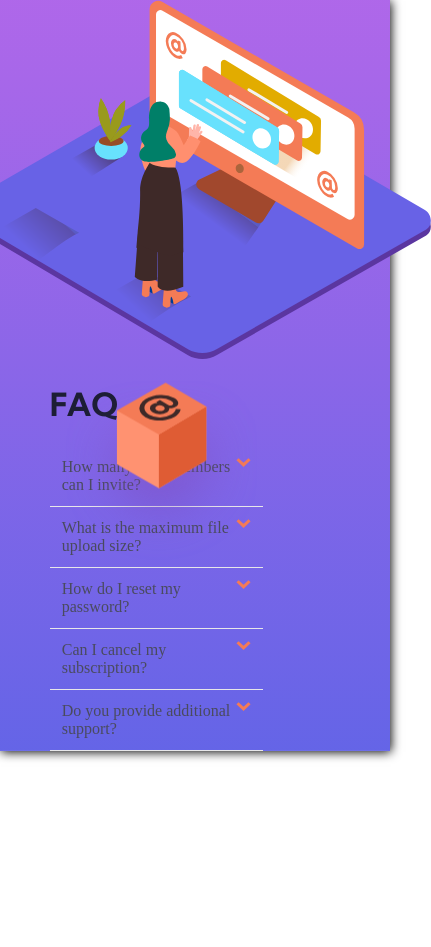
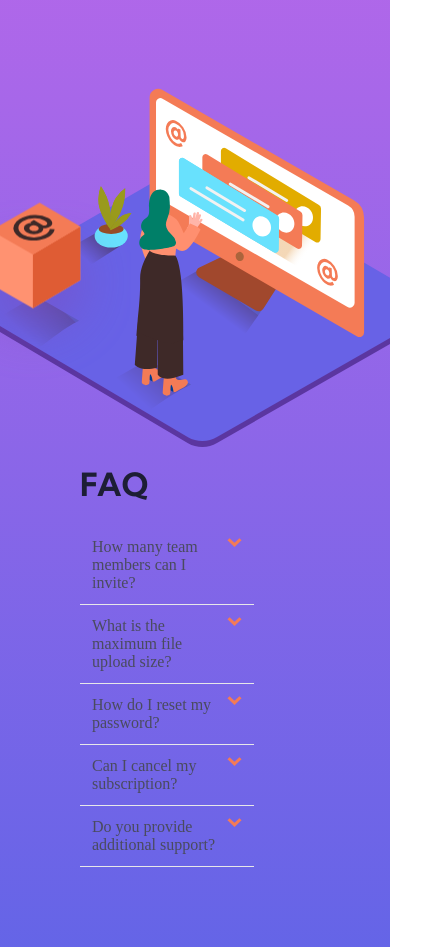
Before and after one commit to timegated/faq-accordion-react, a React app: page / in a window 390 px wide. Shown: the whole page, 431 px wide, since content can reach past the window. Before the commit the page ends 844 px from the top, so only its background shows below. Built offline with nearby package versions, Linux system fonts and the light colour scheme; the HTML template or start-up script is replaced by a standard one.

Commit message:
Feat: working with position to correclt style elements for desktop and mobile

```diff
--- a/src/components/Accordion/Accordion.js
+++ b/src/components/Accordion/Accordion.js
@@ -2,14 +2,14 @@ import React from 'react';
 import Slider from '../Slider/Slider';
 import womanDesktop from '../../images/illustration-woman-online-desktop.svg';
 import boxDesktop from '../../images/illustration-box-desktop.svg';
-import { AccordionContainer, FaqContainer, FaqTitle, ImgContainer, DesktopBox } from '../styled/styled';
+import { AccordionContainer, FaqContainer, FaqTitle, ImgContainer, WomanDesktop, DesktopBox } from '../styled/styled';
 
 const Accordion = () => {
   return (
     <AccordionContainer>
       <ImgContainer>
         <DesktopBox src={boxDesktop} alt="floating cube with at-icon"/>
-        <img src={womanDesktop} alt="woman accessing internet with desktop" srcSet=""/>
+        <WomanDesktop src={womanDesktop} alt="woman accessing internet with desktop" />
       </ImgContainer>
       <FaqContainer>
         <FaqTitle>FAQ</FaqTitle>
--- a/src/components/styled/styled.js
+++ b/src/components/styled/styled.js
@@ -10,34 +10,39 @@ const size = {
   laptopL: '1440px',
   desktop: '1920px',
   desktopL: '2560px'
-}
+};
 
 const device = {
   mobileS: `(min-width: ${size.mobileS})`,
   mobileM: `(min-width: ${size.mobileM})`,
   mobileL: `(min-width: ${size.mobileL})`,
   tablet: `(min-width: ${size.tablet})`,
-  laptop: `(min-width: ${size.laptop})`,
+  laptop: `(max-width: ${size.laptop})`,
   laptopL: `(min-width: ${size.laptopL})`,
   desktop: `(min-width: ${size.desktop})`,
   desktopL: `(min-width: ${size.desktopL})`,
-}
+};
+
 // App
 export const AccordionContainer = styled.div`
 display: flex;
 flex-direction: column;
+position: relative;
 align-items: center;
 box-shadow: 1px 1px 10px #000;
+padding: 5rem;
+overflow-x: hidden;
 
-@media (min-width: 768px) {
+@media ${device.laptopL} {
   flex-direction: row;
   background-color: #FFF;
   background-image: url(${backgroundDesktop});
-  background-size: left;
+  background-size: 50%;
   background-repeat: no-repeat;
-  background-position: -300px -100px;
-  width: 75rem;
-  height: 85vh;
+  background-position: -100px 50px;
+  width: 87%;
+  max-width: 920px;
+  min-width: 320px;
   border-radius: 30px;
   margin: 5rem auto;
 }
@@ -45,7 +50,6 @@ box-shadow: 1px 1px 10px #000;
 
 export const FaqContainer = styled.div`
   flex: 1 0 50%;
-  height: 65vh;
 `;
 
 export const FaqTitle = styled.h1`
@@ -55,22 +59,29 @@ export const FaqTitle = styled.h1`
 `;
 
 export const ImgContainer = styled.div`
-  flex: 1 0  50%;
+  flex: 1 0 50%;
+`;
+
+export const WomanDesktop = styled.img`
+  position: relative;
+  top: 8px;
+  @media ${device.laptopL} {
+    left: -120px;
+    bottom: 0;
+  }
 `;
 
 export const DesktopBox = styled.img`
-  position: fixed;
-  top: 45%;
-  left: 17%;
+  display: block;
+  position: absolute;
+  top: 200px;
+  left: -60px;
+  z-index: 1000;
   animation: 3s infinite bounce;
   @keyframes bounce {
     50% {
       transform: translateY(3%);
     }
-  }
-
-  @media (min-width: 768px) {
-    display: none;
   }
 `;
 
@@ -117,7 +128,7 @@ export const ListIconActive = styled.img`
 export const CopyText = styled.p`
   max-width: 32em;
   color: var(--text-color-2);
-  animation: 1s ease-in slidedown;
+  animation: 0.5s ease-in slidedown;
 
   @keyframes slidedown {
     0% {
--- a/src/index.css
+++ b/src/index.css
@@ -18,7 +18,5 @@
   padding: 0;
   overflow-y: hidden;
   background: var(--bg-gradient);
-  background-repeat: no-repeat;
-  background-size: cover;
-  background-position: center;
+  min-height: 100vh;
 }
```
